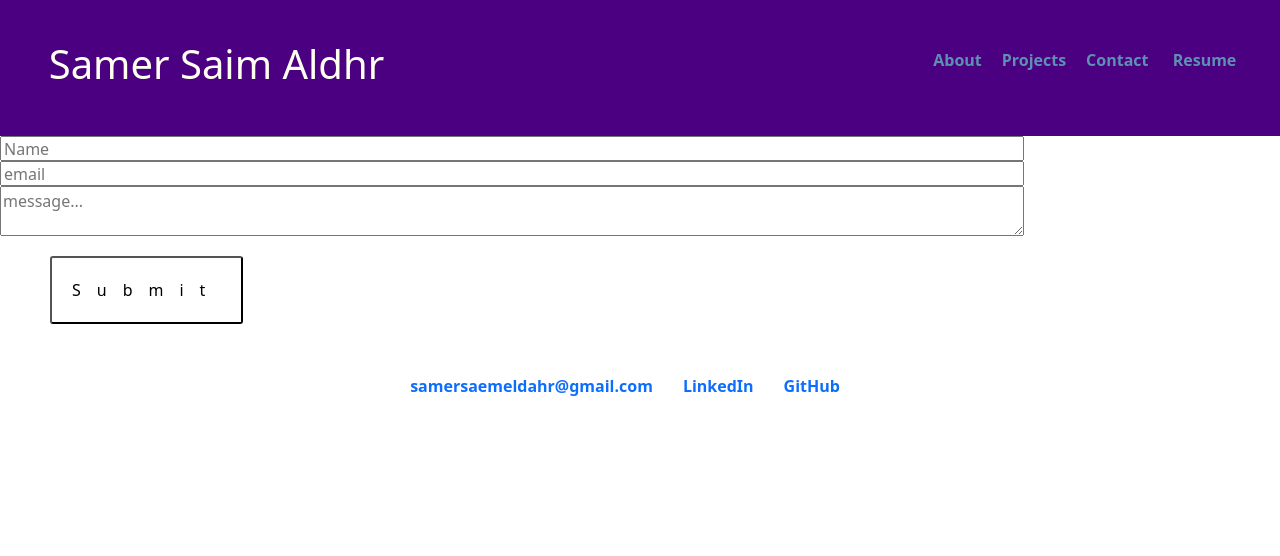
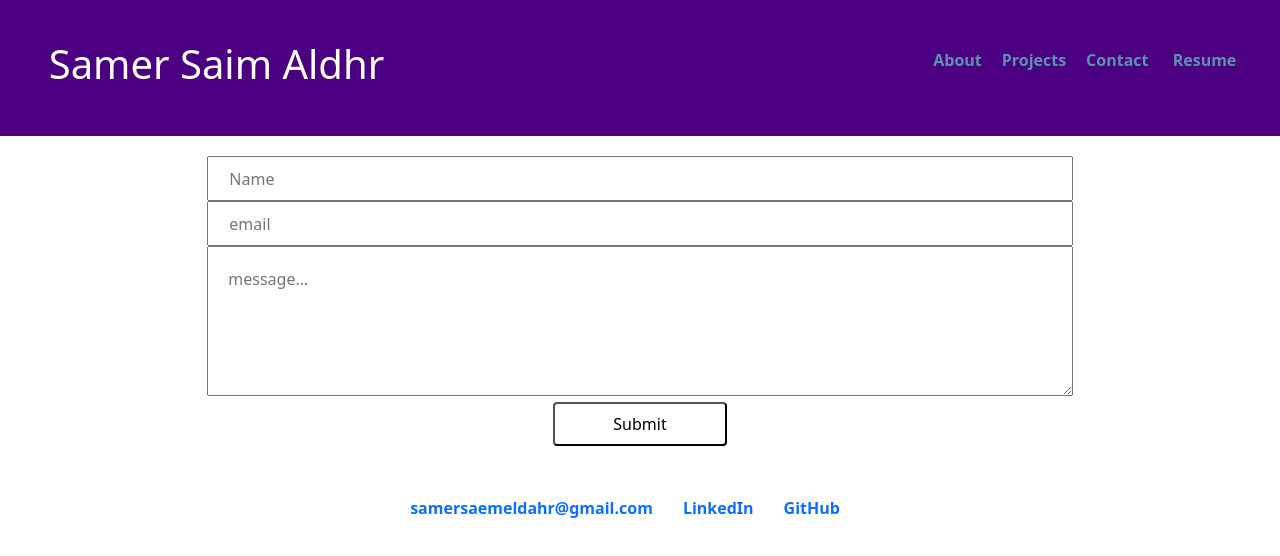
Before and after one commit to samersaemeldahr/React-Portfolio, a React (Create React App) app: page / in a window 1280 px wide. Both pictures are taken after a click on the link "Contact". Shown: the top 556 px of the page. Built offline with nearby package versions, Linux system fonts and the light colour scheme.

Commit message:
Fix contact form

```diff
--- a/src/components/Contact/Contact.css
+++ b/src/components/Contact/Contact.css
@@ -1,22 +1,29 @@
 input,
 textarea {
-    display: block;
-    margin: 30px;
-    font-family: inherit;
-    width: 80%;
-    height: 25px;
+    width: 100%;
+    height: 45px;
+    padding: 20px;
+    margin: 20px;
 }
 
 textarea {
-    height: 50px;
+    height: 150px;
+}
+
+form {
+    padding: 20px;
 }
 
 form button {
-    padding: 20px;
-    margin: 20px 50px;
-    display: block;
+    padding: 8px;
+    width: 20%;
     background-color: var(--compliment);
     font: inherit;
-    border-radius: 3px;
-    letter-spacing: 1em;
+    border-radius: 4px;
 }
+
+contact {
+    display: flex;
+    justify-content: center;
+    align-items: center;
+}
--- a/src/components/Contact/Contact.js
+++ b/src/components/Contact/Contact.js
@@ -1,6 +1,7 @@
-import React, {useState} from 'react';
+import React, { useState } from 'react';
 import './Contact.css'
 import { About } from '../About/About';
+import { Container } from 'react-bootstrap';
 
 export function Contact(props) {
     const [contactName, setContactName] = useState('');
@@ -20,7 +21,6 @@ export function Contact(props) {
         }
 
     }
-
 
     const handleFormSubmit = (e) => {
         e.preventDefault();
@@ -53,7 +53,7 @@ export function Contact(props) {
     }
 
     return (
-        <div>
+        <div class="contact">
             <form>
                 <input
                     value={contactName}
```
